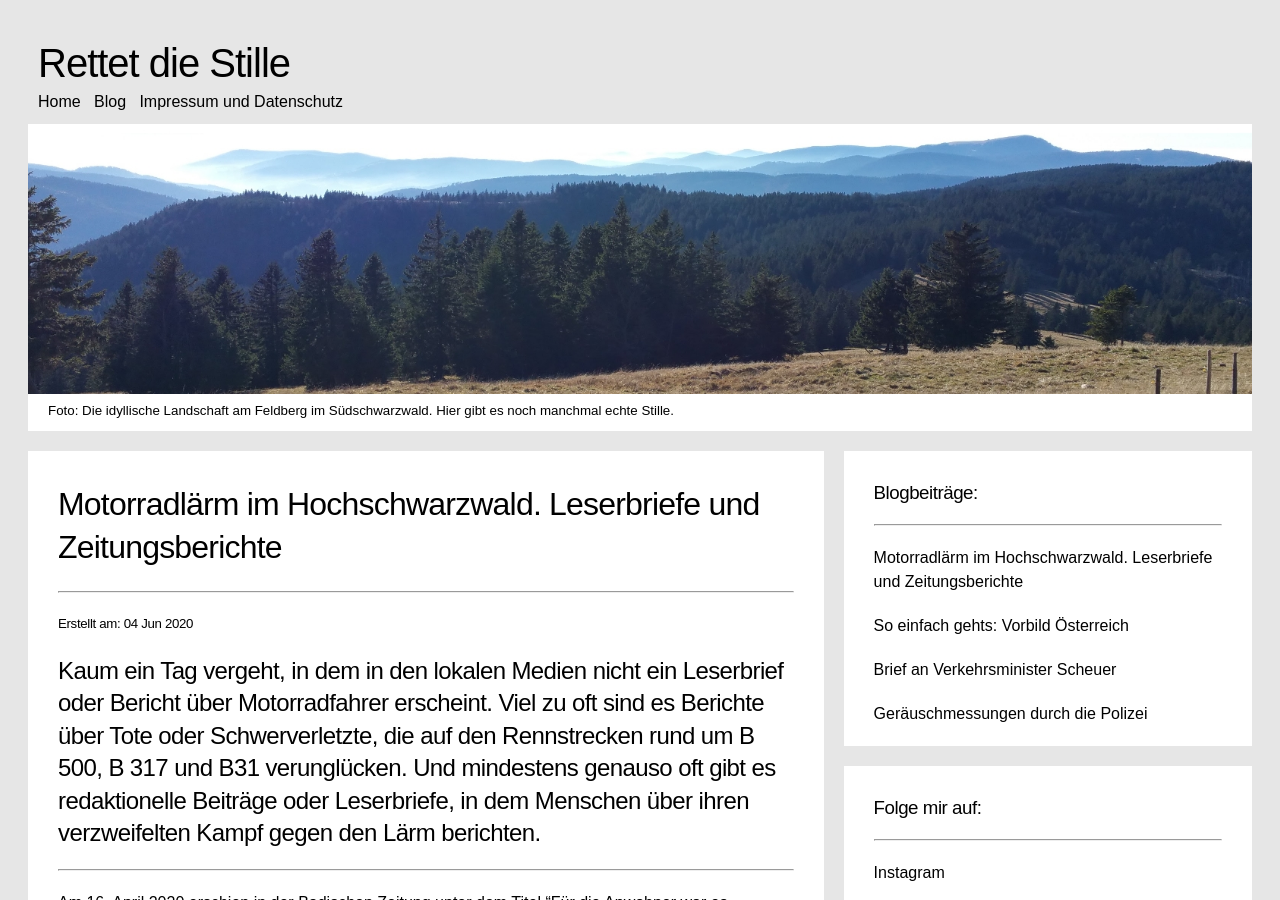
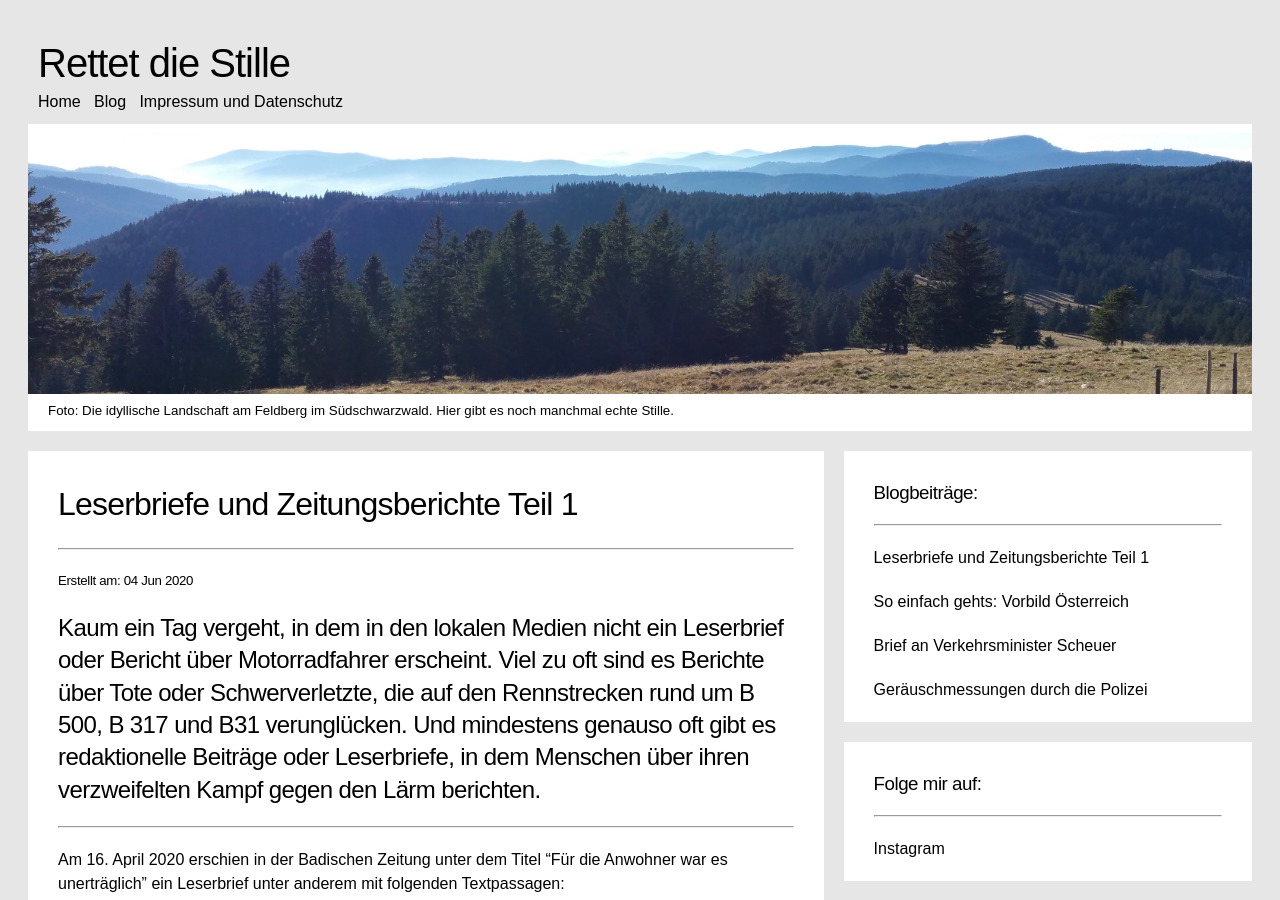
Before and after one commit to rettet-die-stille/rettet-die-stille.github.io, a Jekyll site: the page built from _posts/2020-06-04-Leserbrief-und-Zeitungsberichte-Teil-1.md, in a window 1280 px wide and 900 px high. Built offline with Jekyll 4.4.1, drawn with Linux system fonts in a browser that asks for light colours.

Commit message:
Update 2020-06-04-Leserbrief-und-Zeitungsberichte-Teil-1.md

```diff
--- a/_posts/2020-06-04-Leserbrief-und-Zeitungsberichte-Teil-1.md
+++ b/_posts/2020-06-04-Leserbrief-und-Zeitungsberichte-Teil-1.md
@@ -1,6 +1,6 @@
 ---
 layout: post
-title: "Motorradlärm im Hochschwarzwald. Leserbriefe und Zeitungsberichte"
+title: "Leserbriefe und Zeitungsberichte Teil 1"
 date: 2020-06-04
 shorttext: "Kaum ein Tag vergeht, in dem in den lokalen Medien nicht ein Leserbrief oder Bericht über Motorradfahrer erscheint. Viel zu oft sind es Berichte über Tote oder Schwerverletzte, die auf den Rennstrecken rund um B 500, B 317 und B31 verunglücken. Und mindestens genauso oft gibt es redaktionelle Beiträge oder Leserbriefe, in dem Menschen über ihren verzweifelten Kampf gegen den Lärm berichten."
 ---
```
